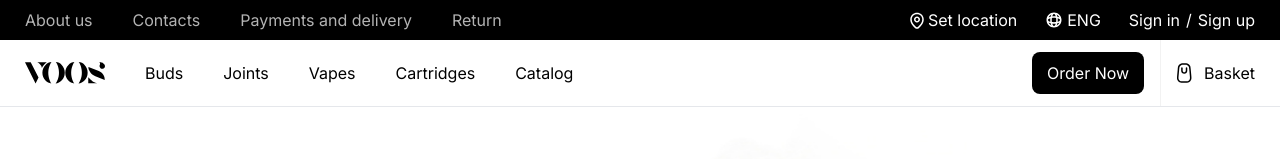
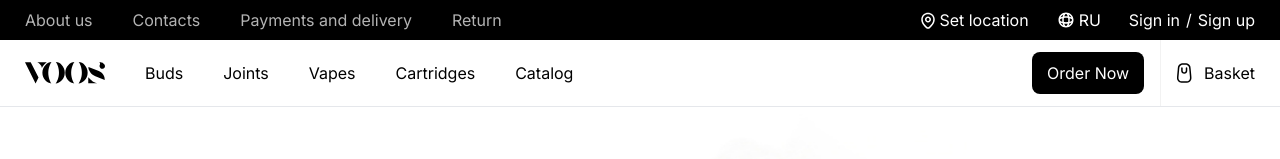
Before and after one commit to NursultanFront/voos-next, a Next.js app in the folder my-app/: page / in a window 1280 px wide. Shown: the top 159 px of the page. Built offline with nearby package versions, Linux system fonts and the light colour scheme.

Commit message:
feat: set lang choice

```diff
--- a/my-app/src/components/header/TheHeader.tsx
+++ b/my-app/src/components/header/TheHeader.tsx
@@ -4,6 +4,8 @@ import { Button, ButtonLink } from '../ui/Buttons';
 import BasketIcon from '@/assets/header/BasketIcon';
 import LocationIcon from '@/assets/header/LocationIcon';
 import LanguageIcon from '@/assets/header/LanguageIcon';
+import { useState } from 'react';
+import LangChoice from '../langChoice/LangChoice';
 
 const Header = () => {
   const pageLinks = [
@@ -47,10 +49,9 @@ const Header = () => {
                 <LocationIcon></LocationIcon>
                 <div>Set location</div>
               </Button>
-              <Button className="flex gap-1 items-center">
-                <LanguageIcon></LanguageIcon>
-                <div>ENG</div>
-              </Button>
+
+              <LangChoice />
+
               <div className="flex gap-1.5">
                 <Link href="login">Sign in</Link>
                 {'/'}
--- /dev/null
+++ b/my-app/src/components/langChoice/LangChoice.tsx
@@ -0,0 +1,88 @@
+'use client';
+import React, { useEffect, useState } from 'react';
+import { Button } from '../ui/Buttons';
+import LanguageIcon from '@/assets/header/LanguageIcon';
+import cn from 'clsx';
+
+import { LangOptions, Lang } from './types';
+
+const langs: LangOptions[] = [
+  { name: 'Russian', short: Lang.RU },
+  { name: 'English', short: Lang.ENG },
+  { name: 'Chainees', short: Lang.CN },
+  { name: 'Francias', short: Lang.FRA },
+];
+
+const initialLang = () => {
+  const storedLang = localStorage.getItem('lang');
+  if (storedLang) {
+    const langIndex = Number(JSON.parse(storedLang));
+
+    if (langIndex >= 0 && langIndex < langs.length) {
+      return langs[langIndex].short;
+    }
+  }
+  return Lang.RU;
+};
+
+const LangChoice = () => {
+  const [langChoose, setLangChoose] = useState<boolean>(true);
+  const [lang, setLang] = useState<Lang>(initialLang);
+
+  const changeLang = (num: number) => {
+    setLang(langs[num].short);
+    setLangChoose(true);
+    localStorage.setItem('lang', JSON.stringify(num));
+  };
+
+  useEffect(() => {
+    const num = Number(localStorage.getItem('lang'));
+    if (num) {
+      setLang(langs[num].short);
+    }
+  }, []);
+
+  return (
+    <div className="relative">
+      <Button
+        className="flex gap-1 items-center"
+        onClick={() => {
+          setLangChoose(!langChoose);
+        }}
+      >
+        <LanguageIcon></LanguageIcon>
+        <div>{lang}</div>
+      </Button>
+
+      <div
+        className={cn(
+          'absolute',
+          'z-10',
+          'rounded-lg',
+          'border-[1px]',
+          'bg-white',
+          'overflow-hidden',
+          {
+            hidden: langChoose,
+          }
+        )}
+      >
+        <ul className="flex flex-col">
+          {langs.map((item, i) => (
+            <li
+              className="py-3 px-5 text-black cursor-pointer hover:bg-[#F2F2F2]"
+              key={item.short}
+              onClick={() => {
+                changeLang(i);
+              }}
+            >
+              {item.name}
+            </li>
+          ))}
+        </ul>
+      </div>
+    </div>
+  );
+};
+
+export default LangChoice;
--- /dev/null
+++ b/my-app/src/components/langChoice/types.ts
@@ -0,0 +1,11 @@
+export type LangOptions = {
+  name: string;
+  short: Lang;
+};
+
+export enum Lang {
+  ENG = 'ENG',
+  RU = 'RU',
+  CN = 'CN',
+  FRA = 'FRA',
+}
```
